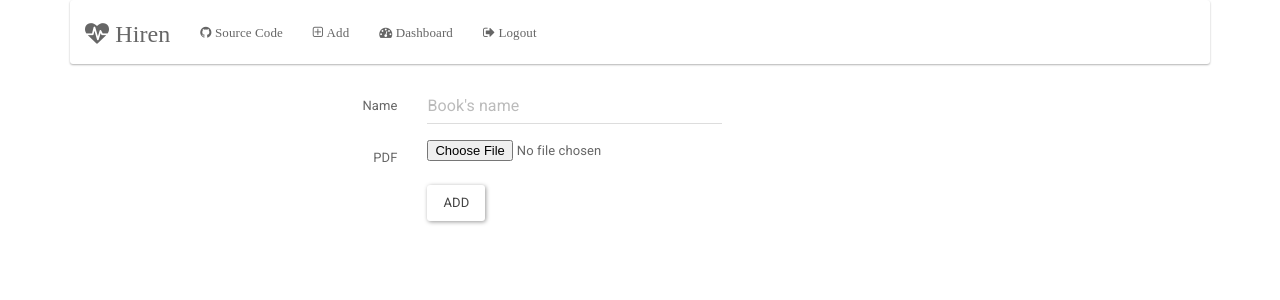
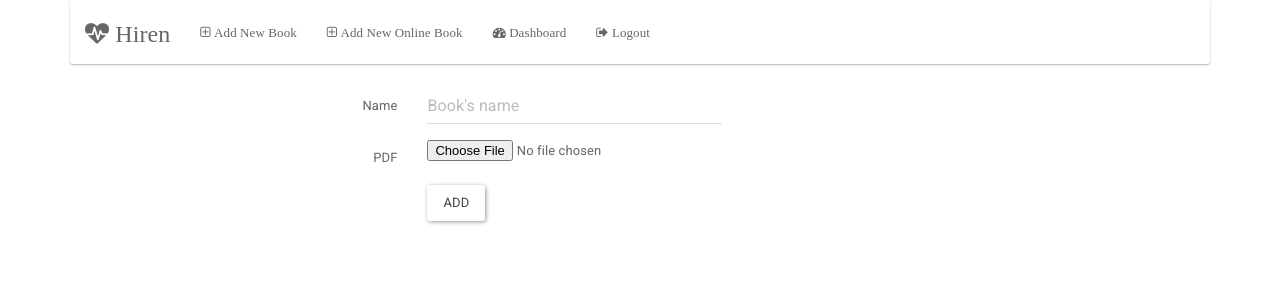
Before and after one commit to pyprism/Hiren-Books, a Django app: page /add_pdf/ in a window 1280 px wide. Shown: the top 300 px of the page. Run offline with Django 3.2, Linux system fonts and the light colour scheme; the visitor is signed in with stand-in values (Sample User, id 1); some libraries are stand-ins or nearby versions.

Commit message:
added new style

```diff
--- a/templates/base.html
+++ b/templates/base.html
@@ -13,6 +13,7 @@
     <link rel="stylesheet" type="text/css" href="{% static 'bower/summernote/dist/summernote.css' %}" />
     <link rel="stylesheet" type="text/css" href="{% static 'bower/summernote/dist/summernote-bs3.css' %}" />
     <link rel="stylesheet" type="text/css" href="{% static 'highlightjs/styles/brown_paper.css' %}" />
+    <link rel="stylesheet" type="text/css" href="{% static 'style/blockquote.css' %}" />
 </head>
 <body>
 
@@ -27,9 +28,9 @@
             </div>
             <div class="collapse navbar-collapse" id="bs-example-navbar-collapse-1">
                 <ul class="nav navbar-nav">
-                    <li><a href="https://github.com/pyprism/Hiren-Books" class="fa fa-github" target="_blank"> Source Code</a></li>
                     {% if user.is_authenticated %}
-                    <li><a href="/add/" class="fa fa-plus-square-o"> Add </a></li>
+                    <li><a href="/add_pdf/" class="fa fa-plus-square-o"> Add New Book</a></li>
+                    <li><a href="/add_online/" class="fa fa-plus-square-o"> Add New Online Book</a></li>
                     <li><a href="/dashboard/" class="fa fa-dashboard"> Dashboard </a></li>
                     <li><a href="/logout" class="fa fa-sign-out"> Logout </a></li>
                     {% endif %}
```
